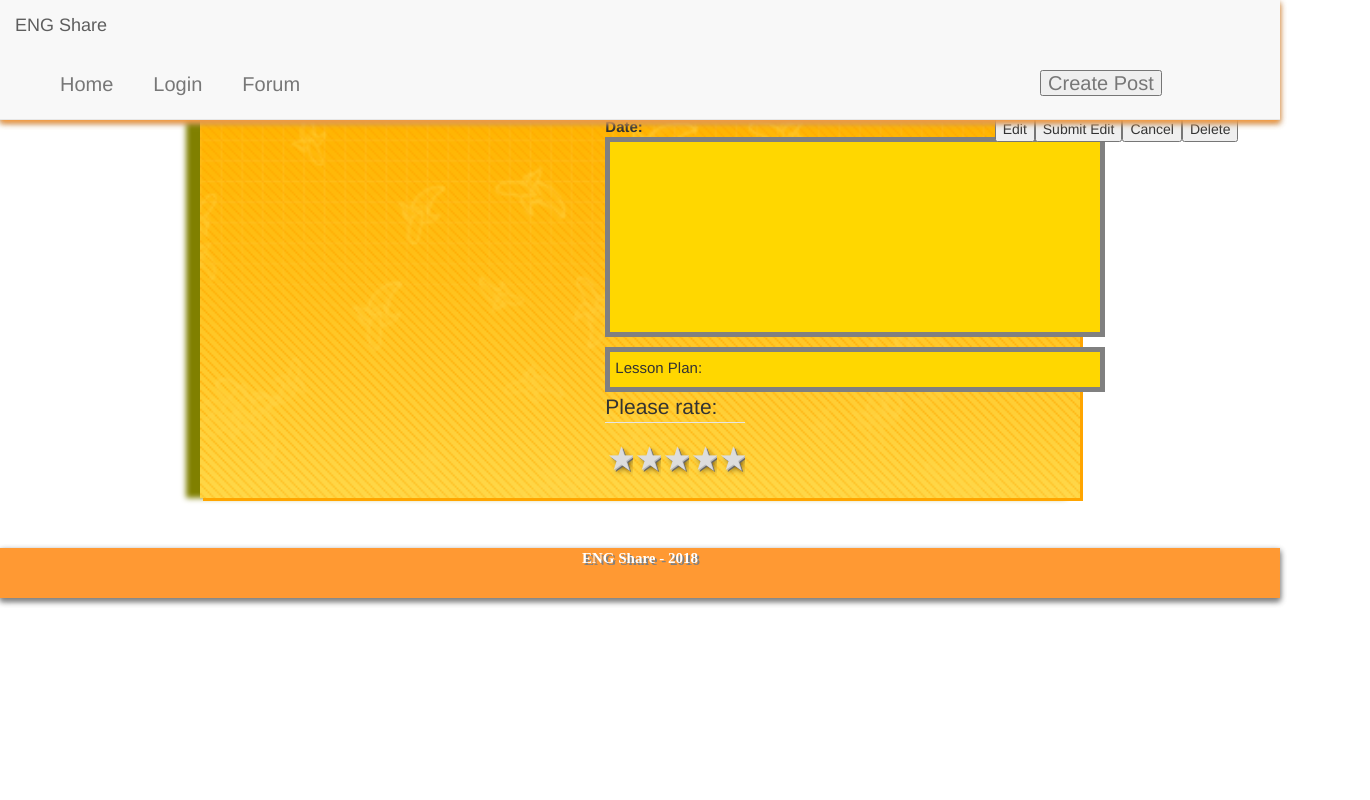
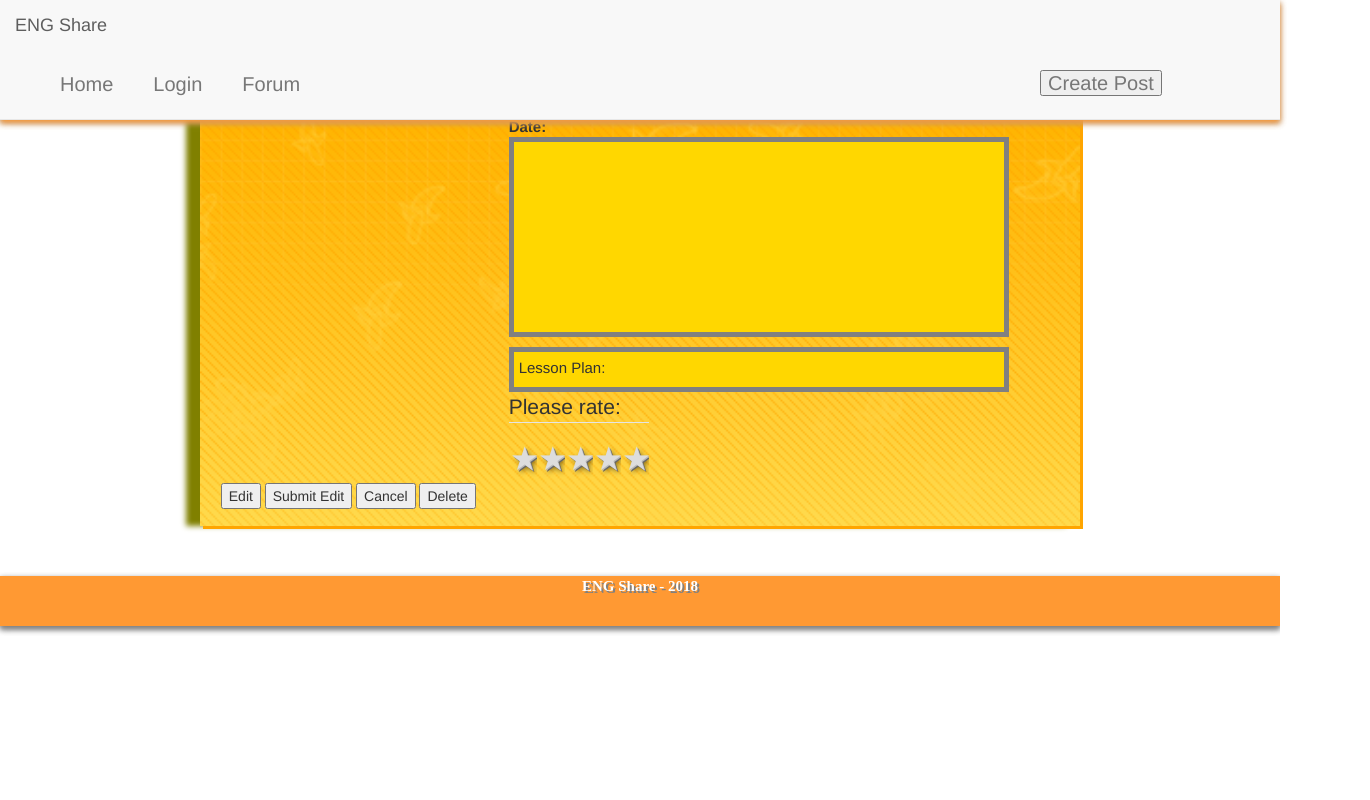
Before and after one commit to clewis1337/Project3, a React (Create React App) app in the folder client/: page /topic/1 in a window 1280 px wide. Shown: the top 800 px of the page, 1370 px wide, since content can reach past the window. Built offline with nearby package versions, Linux system fonts and the light colour scheme; no server answers; a web font is replaced by a local one.

Commit message:
Updated Post Page

```diff
--- a/client/src/components/Forum/Forum.css
+++ b/client/src/components/Forum/Forum.css
@@ -16,11 +16,15 @@
 
 }
 
+.container {
+    max-width: 100%;
+}
+
 img {
     height: 100px;
     max-width: 100%;
     margin-top: 30px;
-    margin-left: 100px;
+    margin-left: 30px;
 
 }
 
@@ -57,6 +61,14 @@ img {
     padding: 5px;
     background-color: gold;
     margin-top: 10px;
+}
+
+#editButtons {
+    display: flex;
+    flex: 1;
+    flex-direction: row;
+    justify-content: space-evenly;
+    margin: 1px;
 }
 
     .rating {
@@ -117,7 +129,3 @@ img {
         left:2px;
 
     }
-
-    .editButton {
-
-    }
--- a/client/src/components/Forum/Forum.js
+++ b/client/src/components/Forum/Forum.js
@@ -31,7 +31,7 @@ const Forum = (props) => (
               </div>
             </div>
         </div>
-        <div class="col-lg-4">
+        <div class="col-lg-4" id="editButtons">
           <button onClick={() => props.showEdit(eachPost._id)}>Edit</button>
           <button className={eachPost._id} visibility="hidden" onClick={() => props.editPost(eachPost._id)}>Submit Edit</button>
           <button className={eachPost._id} visibility="hidden" onClick={() => props.editPost(eachPost._id)}>Cancel</button>
```
